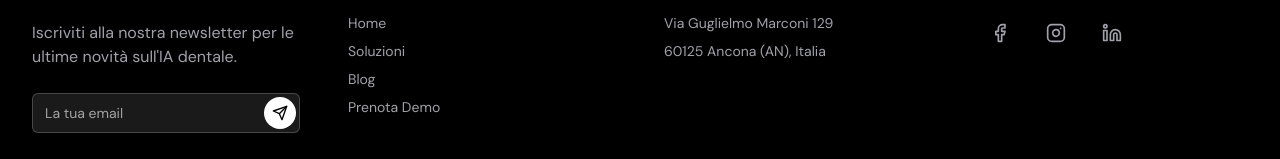
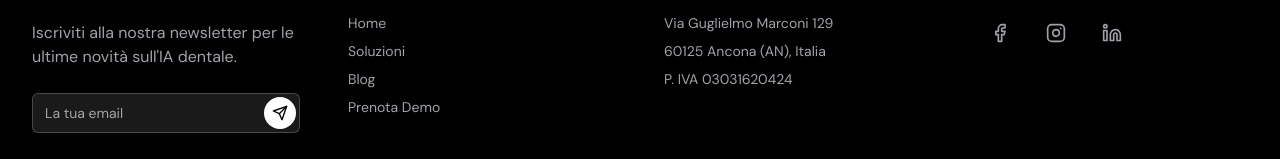
Before and after one commit to lashariaoun30-ai/website, a React (Vite) app: page / in a window 1280 px wide. Shown: the part 8662-8821 px from the top of the page. Built offline with nearby package versions, Linux system fonts and the light colour scheme.

Commit message:
updated data

```diff
--- a/components/PrivacyPolicy.tsx
+++ b/components/PrivacyPolicy.tsx
@@ -24,7 +24,7 @@ export default function PrivacyPolicy() {
               60125 Ancona (AN), Italia
             </p>
             <p>
-              <strong>Indirizzo email del Titolare:</strong> [Inserire Email]
+              <strong>Indirizzo email del Titolare:</strong> [lashariaoun30@gmail.com]
             </p>
           </section>
 
--- a/components/sections/footer.tsx
+++ b/components/sections/footer.tsx
@@ -101,7 +101,8 @@ export function Footer() {
             <address className="space-y-2 text-sm not-italic text-zinc-400">
               <p>Via Guglielmo Marconi 129</p>
               <p>60125 Ancona (AN), Italia</p>
-              {/* <p>Email: info@savante.ai</p> */}
+              <p>P. IVA 03031620424</p>
+              {/* <p>Email: lashariaoun30@gmail.com</p> */}
             </address>
           </div>
           <div className="relative">
```
